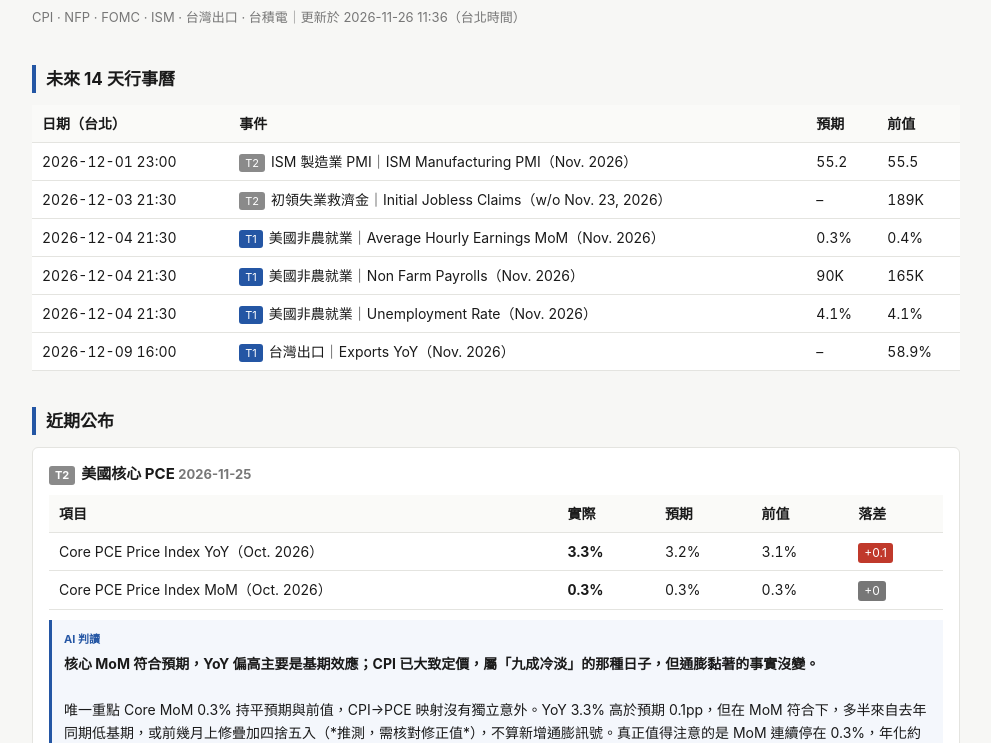
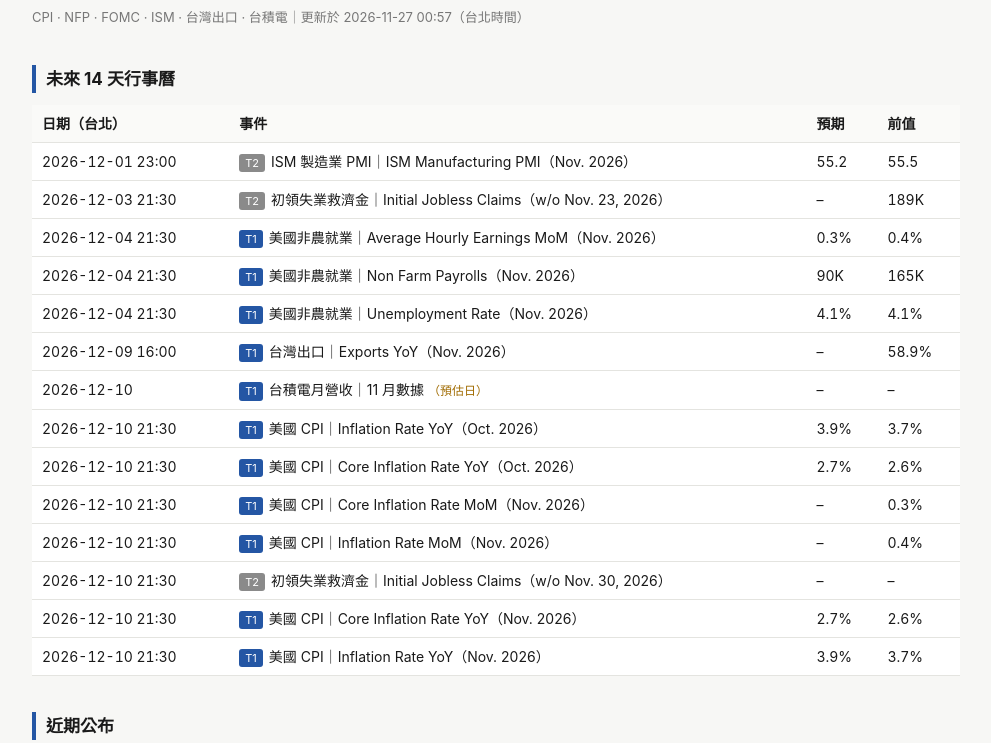
Before and after one commit to user01ju/macro_dashboard, a plain HTML site: page index.html in a window 1280 px wide. Shown: the part 57-800 px from the top of the page, without its empty margins (144-1135 px from the left). Drawn offline with nearby package versions, Linux system fonts and the light colour scheme.

Commit message:
chore: update macro dashboard 819f1854903639740230dace27618eba5ffc98c3

```diff
--- a/index.html
+++ b/index.html
@@ -43,7 +43,7 @@
 <body>
 <div class="wrap">
   <h1>總經數據儀表板</h1>
-  <div class="sub">CPI · NFP · FOMC · ISM · 台灣出口 · 台積電｜更新於 2026-11-26 11:36（台北時間）</div>
+  <div class="sub">CPI · NFP · FOMC · ISM · 台灣出口 · 台積電｜更新於 2026-11-27 00:57（台北時間）</div>
 
   <h2>未來 14 天行事曆</h2>
 
@@ -96,6 +96,70 @@
           </td>
       <td class="num">–</td>
       <td class="num">58.9%</td>
+    </tr>
+
+    <tr>
+      <td class="num">2026-12-10</td>
+      <td><span class="tier1">T1</span>台積電月營收｜11 月數據
+          <span class="est">（預估日）</span></td>
+      <td class="num">–</td>
+      <td class="num">–</td>
+    </tr>
+
+    <tr>
+      <td class="num">2026-12-10 21:30</td>
+      <td><span class="tier1">T1</span>美國 CPI｜Inflation Rate YoY（Oct. 2026）
+          </td>
+      <td class="num">3.9%</td>
+      <td class="num">3.7%</td>
+    </tr>
+
+    <tr>
+      <td class="num">2026-12-10 21:30</td>
+      <td><span class="tier1">T1</span>美國 CPI｜Core Inflation Rate YoY（Oct. 2026）
+          </td>
+      <td class="num">2.7%</td>
+      <td class="num">2.6%</td>
+    </tr>
+
+    <tr>
+      <td class="num">2026-12-10 21:30</td>
+      <td><span class="tier1">T1</span>美國 CPI｜Core Inflation Rate MoM（Nov. 2026）
+          </td>
+      <td class="num">–</td>
+      <td class="num">0.3%</td>
+    </tr>
+
+    <tr>
+      <td class="num">2026-12-10 21:30</td>
+      <td><span class="tier1">T1</span>美國 CPI｜Inflation Rate MoM（Nov. 2026）
+          </td>
+      <td class="num">–</td>
+      <td class="num">0.4%</td>
+    </tr>
+
+    <tr>
+      <td class="num">2026-12-10 21:30</td>
+      <td><span class="tier2">T2</span>初領失業救濟金｜Initial Jobless Claims（w/o Nov. 30, 2026）
+          </td>
+      <td class="num">–</td>
+      <td class="num">–</td>
+    </tr>
+
+    <tr>
+      <td class="num">2026-12-10 21:30</td>
+      <td><span class="tier1">T1</span>美國 CPI｜Core Inflation Rate YoY（Nov. 2026）
+          </td>
+      <td class="num">2.7%</td>
+      <td class="num">2.6%</td>
+    </tr>
+
+    <tr>
+      <td class="num">2026-12-10 21:30</td>
+      <td><span class="tier1">T1</span>美國 CPI｜Inflation Rate YoY（Nov. 2026）
+          </td>
+      <td class="num">3.9%</td>
+      <td class="num">3.7%</td>
     </tr>
 
   </table>
```
